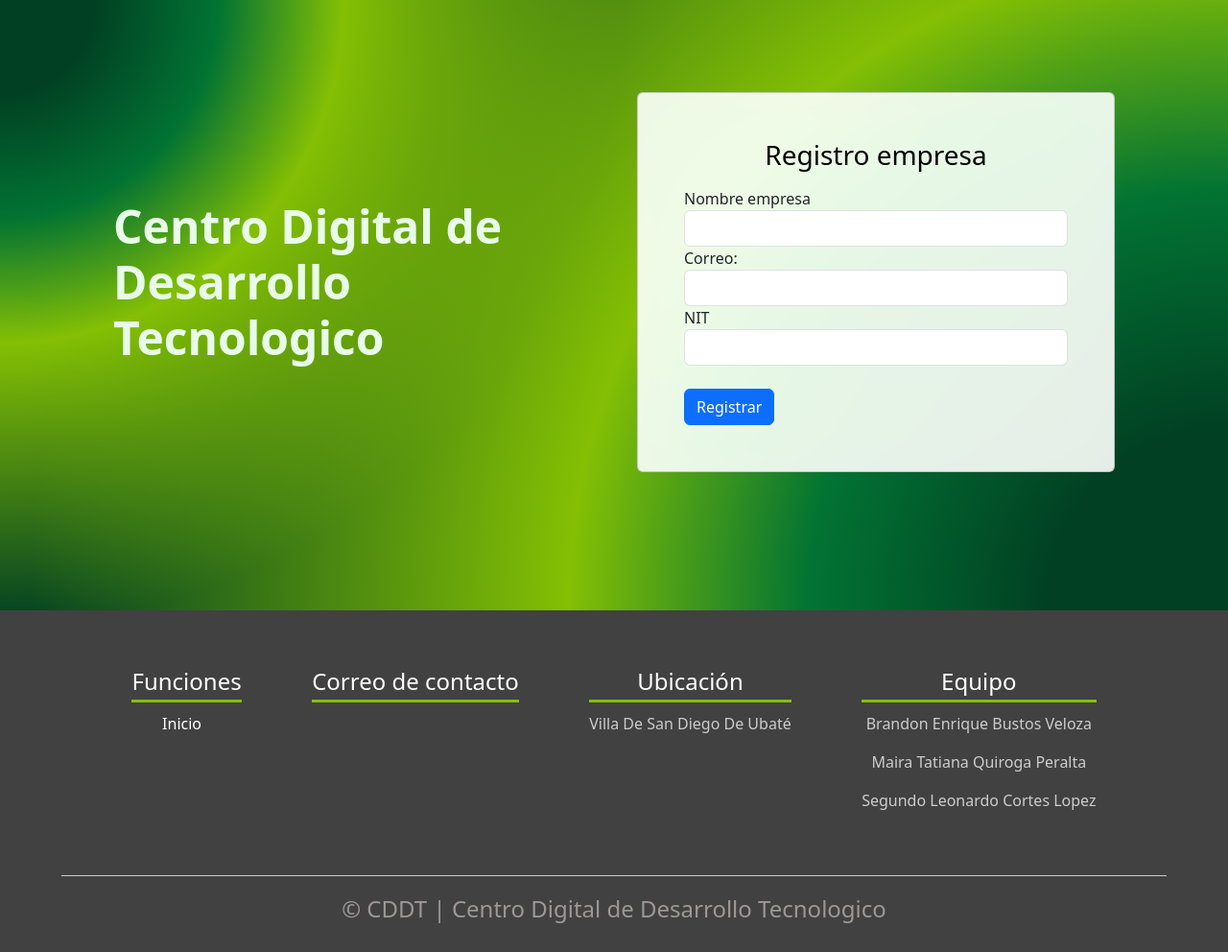
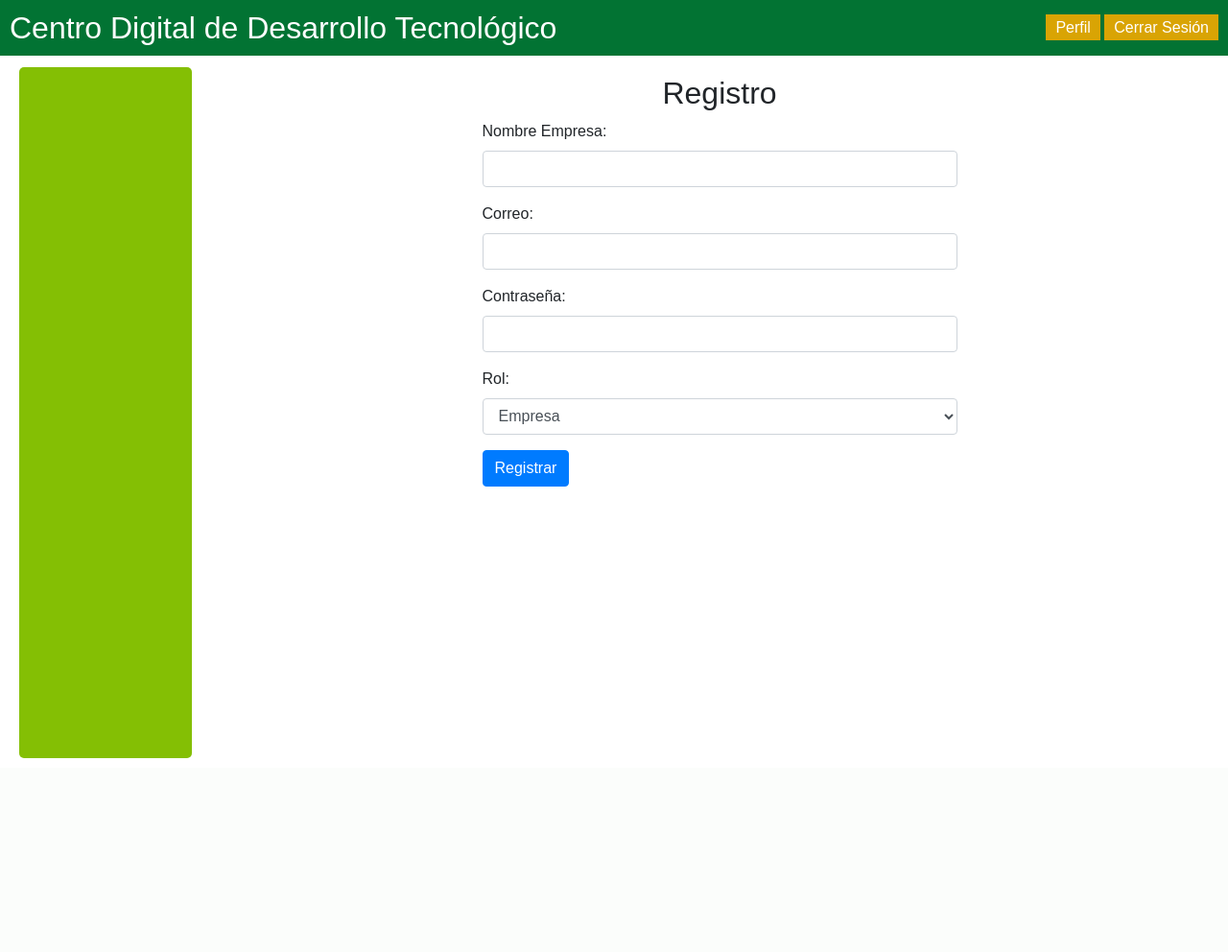
Before and after one commit to makyp/CentroDigital, a Flask app: page /registro_empresa in a window 1280 px wide. Shown: the whole page at 96% size. After the commit the page ends 790 px from the top, so only its background shows below. Run offline with Flask 3, Linux system fonts and the light colour scheme; some libraries are stand-ins or nearby versions.

Commit message:
rol empresa, formulario en panel de admin

```diff
--- a/src/app.py
+++ b/src/app.py
@@ -26,7 +26,7 @@
     if 'correo' in session:
         usuario = usuarios_collection.find_one({'correo': session['correo']})
         if usuario:
-            return render_template('home.html', usuario=usuario)
+            return render_template('home.html', usuario = usuario)
     return redirect(url_for('login'))
 
 @app.route('/login', methods=['GET', 'POST'])
@@ -472,9 +472,13 @@
 def recuperar_contraseña():
     return render_template('inicio_sesion/recuperar.html')
 
+@app.route('/formulario_empresa')
+def formulario_empresa():
+    return render_template('empresa.html')
+
 @app.route('/registro_empresa')
 def registro_empresa():
-    return render_template('empresa.html')
+    return render_template('inicio_sesion/registro_empresa.html')
 
 if __name__ == '__main__':
     app.run(debug=True)
--- a/src/templates/base.html
+++ b/src/templates/base.html
@@ -24,10 +24,14 @@
             <a href="{{ url_for('admin_proyectos') }}">Administrar Proyectos</a>
             <a href="{{ url_for('admin_usuarios') }}">Administrar Usuarios</a>
             <a href="{{ url_for('registro') }}">Agregar nuevo miembro</a>
+            <a href="{{ url_for('registro_empresa') }}">Agregar empresa</a>
             <a href="{{ url_for('seleccionar_proyecto') }}">Agregar Tarea</a>
             <a href="{{ url_for('ver_todas_las_tareas') }}">Ver Tareas</a>
             <a href="{{ url_for('ver_tareas_general') }}">Tareas y comentarios</a>
         {% elif session.get('role') == 'miembro' %}
+            <a href="{{ url_for('mis_tareas') }}">Mis Tareas</a>
+            <a href="{{ url_for('ver_tareas_general') }}">Tareas y comentarios</a>
+        {% elif session.get('role') == 'empresa' %}
             <a href="{{ url_for('mis_tareas') }}">Mis Tareas</a>
             <a href="{{ url_for('ver_tareas_general') }}">Tareas y comentarios</a>
         {% endif %}
--- a/src/templates/index.html
+++ b/src/templates/index.html
@@ -48,7 +48,7 @@
                 <img src="static/img/Ima2.png" alt="" class="imagen-about-us">
                 <div class="contenido-textos">
                     <h3><span>1</span>Haz click en el siguiente boton...</h3>
-                    <a href="{{ url_for('registro_empresa') }}" >Click Aqui</a>
+                    <a href="{{ url_for('formulario_empresa') }}" >Click Aqui</a>
                 </div>
             </div>
         </section>
--- /dev/null
+++ b/src/templates/inicio_sesion/registro_empresa.html
@@ -0,0 +1,45 @@
+{% extends "base.html" %}
+
+{% block title %}
+Registro
+{% endblock %}
+
+{% block content %}
+<div class="row">
+    <div class="col-md-6 offset-md-3">
+        <h2 class="text-center">Registro</h2>
+        {% with messages = get_flashed_messages() %}
+            {% if messages %}
+                <div class="alert alert-info" role="alert">
+                    <ul>
+                        {% for message in messages %}
+                            <li>{{ message }}</li>
+                        {% endfor %}
+                    </ul>
+                </div>
+            {% endif %}
+        {% endwith %}
+        <form method="POST">
+            <div class="form-group">
+                <label for="nombre">Nombre Empresa:</label>
+                <input type="text" name="nombre" class="form-control" required>
+            </div>
+            <div class="form-group">
+                <label for="correo">Correo:</label>
+                <input type="email" name="correo" class="form-control" required>
+            </div>
+            <div class="form-group">
+                <label for="password">Contraseña:</label>
+                <input type="password" name="password" class="form-control" required>
+            </div>
+            <div class="form-group">
+                <label for="role">Rol:</label>
+                <select name="role" class="form-control" required>
+                    <option value="empresa">Empresa</option>
+                </select>
+            </div>
+            <button type="submit" class="btn btn-primary">Registrar</button>
+        </form>
+    </div>
+</div>
+{% endblock %}
```
Also changed, not shown: src/datos.py (+0 -18 lines).
